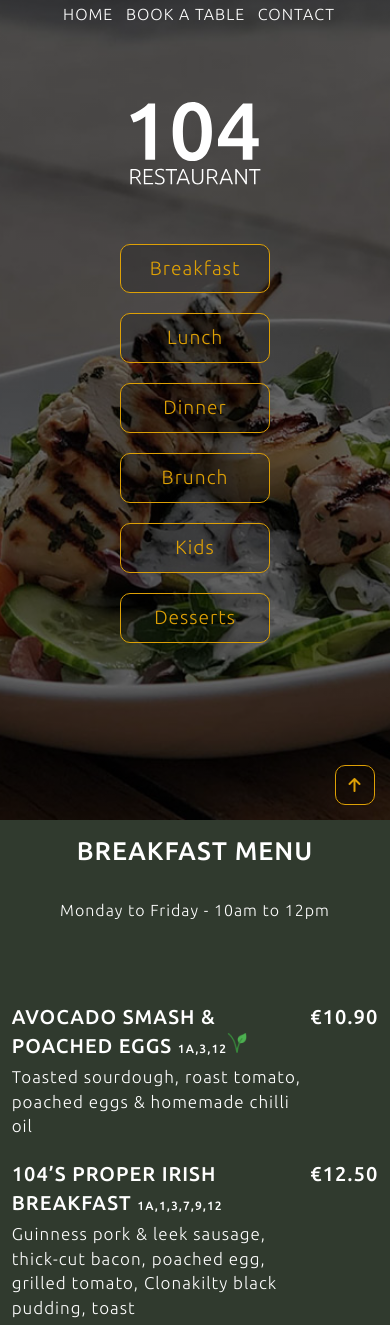
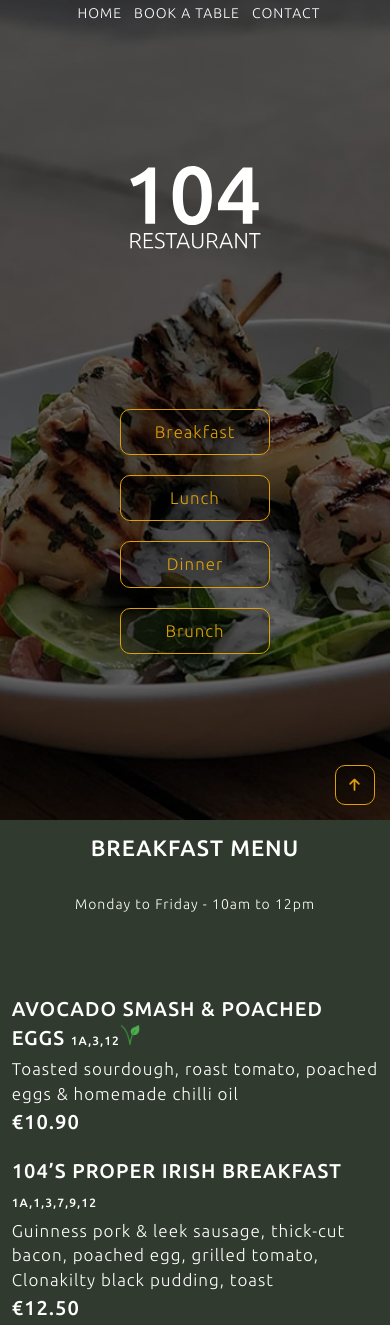
Before and after one commit to cinthiafontoura/restaurant104, a website: page dist/menu.html in a window 390 px wide. Shown: the part 24-1349 px from the top of the page. Drawn offline with nearby package versions, Linux system fonts and the light colour scheme; a script that the page names is missing.

Commit message:
chage menu info

```diff
--- a/scss/_menu.scss
+++ b/scss/_menu.scss
@@ -15,16 +15,16 @@
 
 .menus {
 	margin: 3%;
-}
 
-.menus__titles {
-	font-weight: 500;
-	margin-bottom: 1.5rem;
-}
+	&__titles {
+		font-weight: 500;
+		margin-bottom: 1.5rem;
 
-.menus__titles-information {
-	text-align: center;
-	margin-bottom: 4rem;
+		&-information {
+			text-align: center;
+			margin-bottom: 4rem;
+		}
+	}
 }
 
 .menus__items {
@@ -54,7 +54,6 @@
 .menu__vegetarian {
 	width: 20px;
 	height: 20px;
-	color: green;
 }
 
 .menu__item-description {
--- a/scss/_mobile.scss
+++ b/scss/_mobile.scss
@@ -62,7 +62,7 @@
 /* Small phones to small tablets: 481 to 767px */
 @media only screen and (max-width: 768px) {
 	body {
-		font-size: 16px;
+		font-size: 14px;
 	}
 
 	.row {
@@ -113,7 +113,7 @@
 		align-items: center;
 		.logo {
 			width: 150px;
-			margin: 8vh 0 0;
+			margin: 16vh 0 0;
 		}
 
 		.main-nav {
@@ -127,7 +127,7 @@
 
 	.btn-menu {
 		flex-direction: column;
-		padding-top: 4vh;
+		padding-top: 16vh;
 
 		.btn {
 			align-self: center;
@@ -227,6 +227,15 @@
 			height: 50vh;
 		}
 	}
+
+	.menus__items {
+		justify-content: flex-start;
+		flex-direction: column;
+	}
+
+	.menu__price {
+		text-align: left;
+	}
 }
 
 /* Small phones: from 370px to 480px */
@@ -244,12 +253,12 @@
 
 	.navbar {
 		.logo {
-			margin: 4vh 0 0;
+			margin: 12vh 0 0;
 		}
 	}
 
 	.btn:link,
 	.btn:visited {
-		margin: 5px 0;
+		margin: 8px 0;
 	}
 }
```
Also changed, not shown: dist/css/main.css, dist/img/folhas.png (deleted), dist/menu.html, 1 other file.
